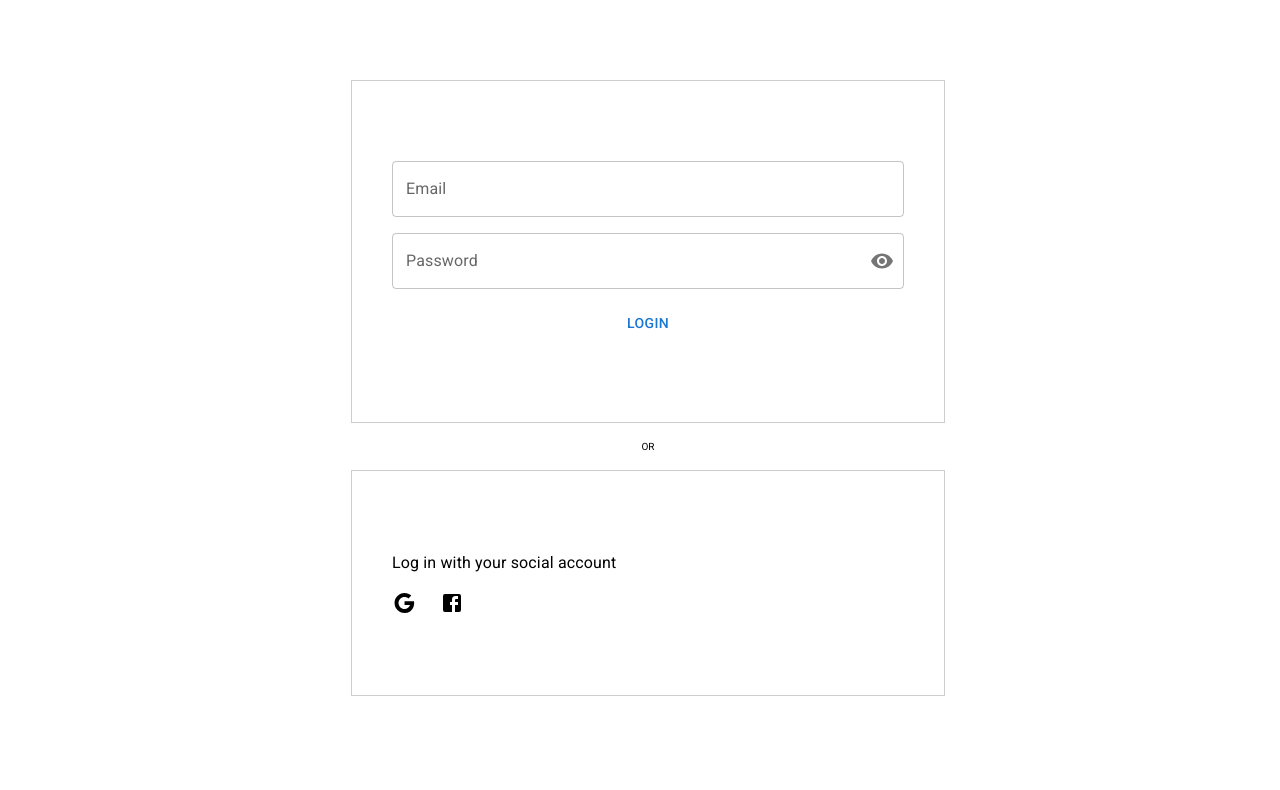
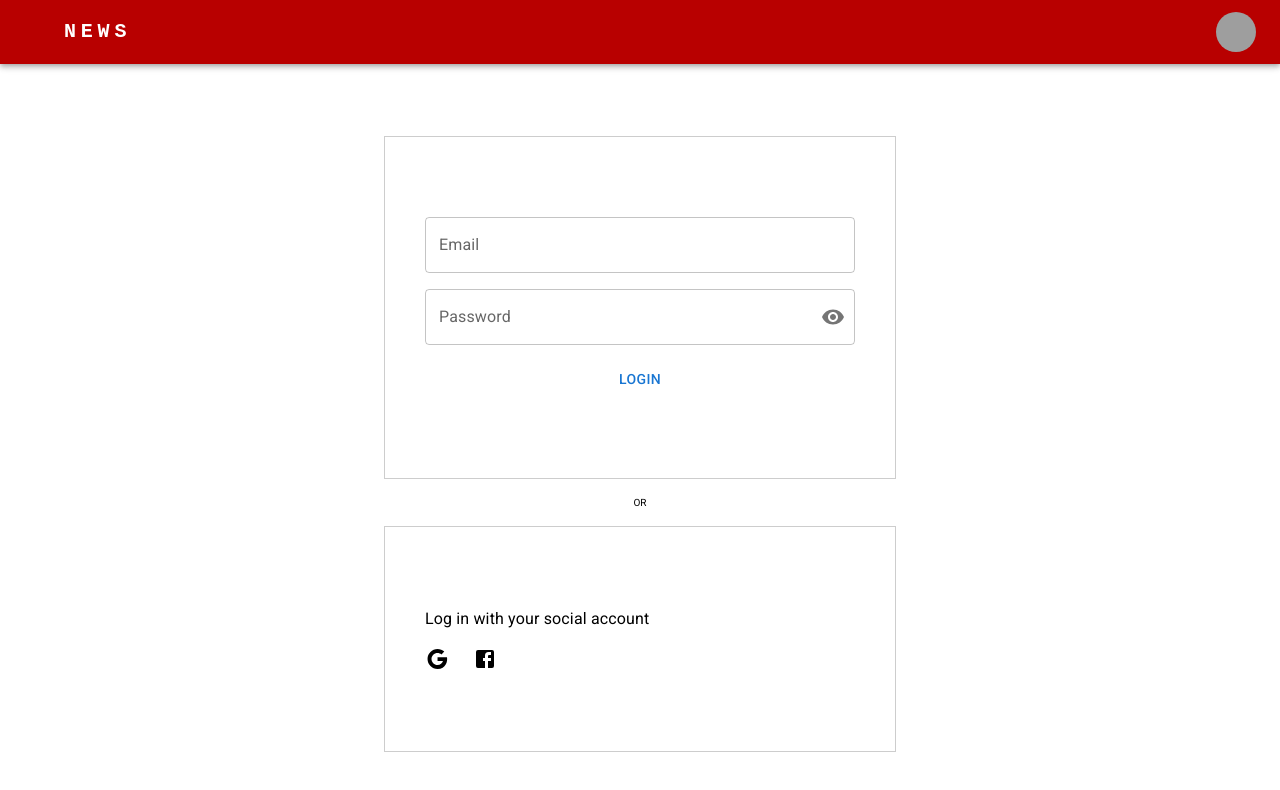
Before and after one commit to sedadiriker/Redux-Toolkit-TheNews, a React (Create React App) app: page /login in a window 1280 px wide. Shown: the top 790 px of the page. Built offline with nearby package versions, Linux system fonts and the light colour scheme; grey boxes are pictures that could not be loaded.

Commit message:
create redux slicer

```diff
--- a/src/components/Navbar.jsx
+++ b/src/components/Navbar.jsx
@@ -1,11 +1,120 @@
-import React from 'react'
+import * as React from "react";
+import AppBar from "@mui/material/AppBar";
+import Box from "@mui/material/Box";
+import Toolbar from "@mui/material/Toolbar";
+import IconButton from "@mui/material/IconButton";
+import Typography from "@mui/material/Typography";
+import Menu from "@mui/material/Menu";
+import MenuIcon from "@mui/icons-material/Menu";
+import Container from "@mui/material/Container";
+import Avatar from "@mui/material/Avatar";
+import Button from "@mui/material/Button";
+import Tooltip from "@mui/material/Tooltip";
+import MenuItem from "@mui/material/MenuItem";
+import { Link } from "react-router-dom";
 
-const Navbar = () => {
+const pages = ["Products", "Pricing", "Blog"];
+const settings = ["Profile", "Account", "Dashboard", "Logout"];
+
+function Navbar() {
+  const [anchorElNav, setAnchorElNav] = React.useState(null);
+  const [anchorElUser, setAnchorElUser] = React.useState(null);
+
+  const handleOpenNavMenu = (event) => {
+    setAnchorElNav(event.currentTarget);
+  };
+  const handleOpenUserMenu = (event) => {
+    setAnchorElUser(event.currentTarget);
+  };
+
+  const handleCloseNavMenu = () => {
+    setAnchorElNav(null);
+  };
+
+  const handleCloseUserMenu = () => {
+    setAnchorElUser(null);
+  };
+
   return (
-    <div>
+    <AppBar position="static" sx={{ backgroundColor: "#B80000" }}>
+      <Container
+        maxWidth="xl"
 
-    </div>
-  )
+      >
+        <Toolbar disableGutters sx={{
+          display: { md: "flex" },
+          justifyContent: { md: "space-between" },
+        }}>
+          <Typography
+            variant="h6"
+            noWrap
+            component={Link}
+            to="/"
+            pl={5}
+            sx={{
+              mr: 2,
+              display: { xs: "none", md: "flex" },
+              fontFamily: "monospace",
+              fontWeight: 700,
+              letterSpacing: ".3rem",
+              color: "inherit",
+              textDecoration: "none",
+            }}
+          >
+            NEWS
+          </Typography>
+
+          <Typography
+            variant="h5"
+            noWrap
+            component="a"
+            href="#app-bar-with-responsive-menu"
+            sx={{
+              mr: 2,
+              display: { xs: "flex", md: "none" },
+              flexGrow: 1,
+              fontFamily: "monospace",
+              fontWeight: 700,
+              letterSpacing: ".3rem",
+              color: "inherit",
+              textDecoration: "none",
+            }}
+          >
+            NEWS
+          </Typography>
+
+          <Box>
+            <Tooltip title="Open settings">
+              <IconButton onClick={handleOpenUserMenu} sx={{ p: 0 }}>
+                <Avatar alt="Remy Sharp" src="/static/images/avatar/2.jpg" />
+              </IconButton>
+            </Tooltip>
+            <Menu
+              sx={{ mt: "45px" }}
+              id="menu-appbar"
+              anchorEl={anchorElUser}
+              anchorOrigin={{
+                vertical: "top",
+                horizontal: "right",
+              }}
+              keepMounted
+              transformOrigin={{
+                vertical: "top",
+                horizontal: "right",
+              }}
+              open={Boolean(anchorElUser)}
+              onClose={handleCloseUserMenu}
+            >
+              {settings.map((setting) => (
+                <MenuItem key={setting} onClick={handleCloseUserMenu}>
+                  <Typography textAlign="center">{setting}</Typography>
+                </MenuItem>
+              ))}
+            </Menu>
+          </Box>
+        </Toolbar>
+      </Container>
+    </AppBar>
+  );
 }
-
-export default Navbar
+export default Navbar;
--- a/src/index.css
+++ b/src/index.css
@@ -0,0 +1,5 @@
+*{
+    margin: 0;
+    padding: 0;
+    box-sizing: border-box;
+}
```
